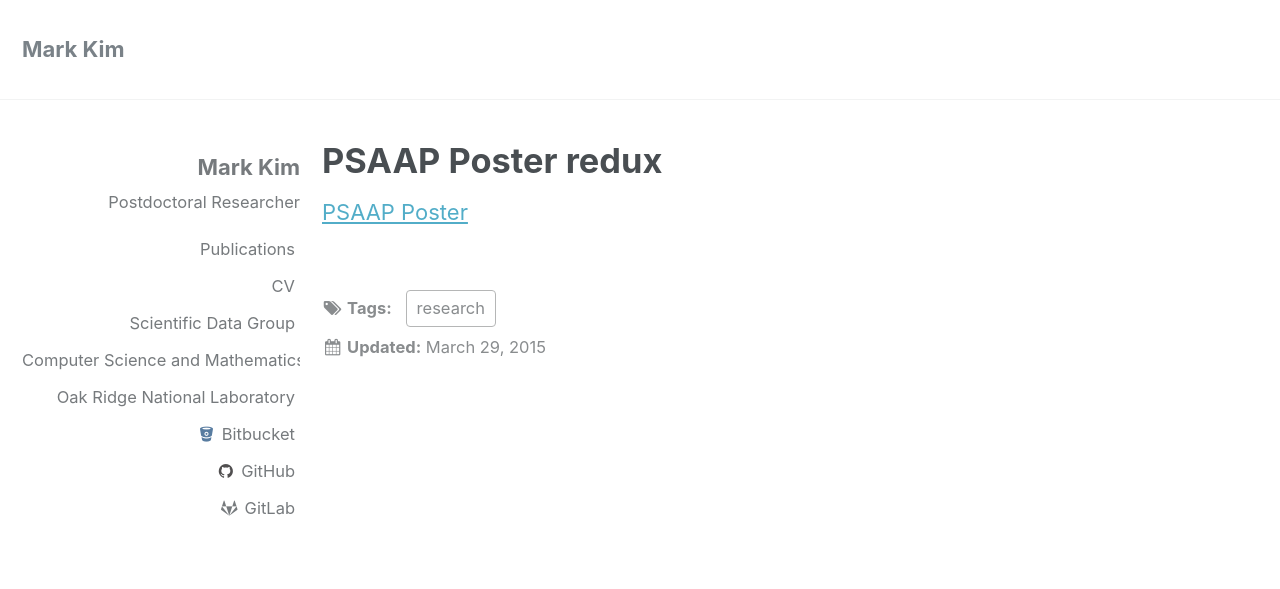
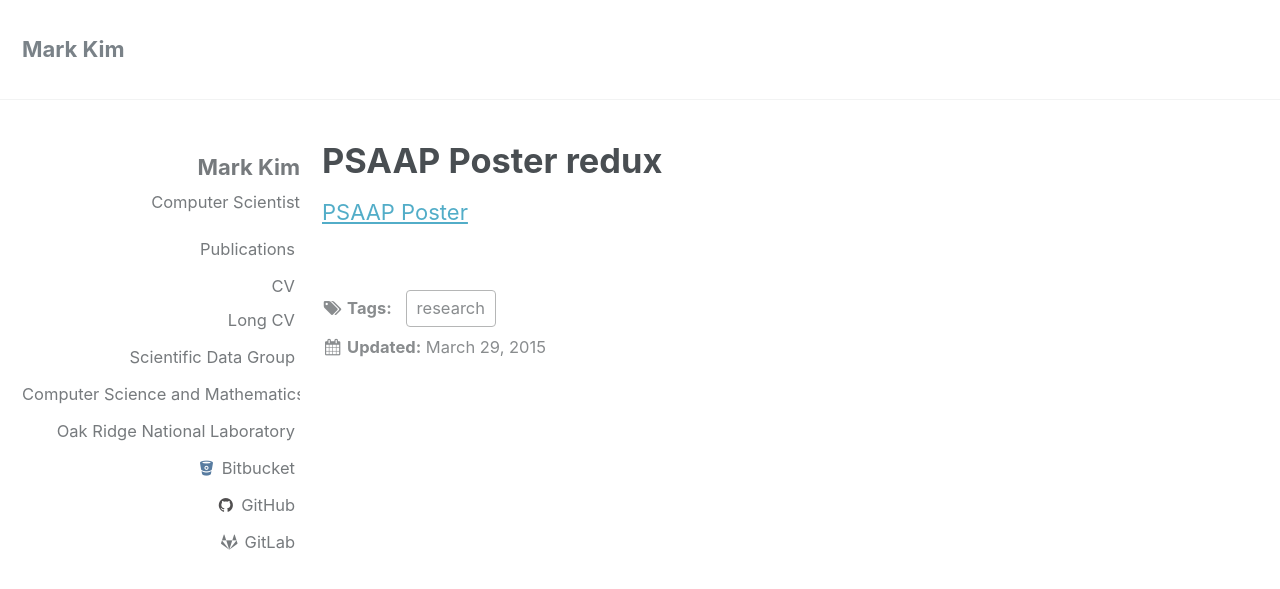
Before and after one commit to m-kim/m-kim.github.io, a Jekyll site: the page built from _posts/2015-03-29-psaap-poster.markdown, in a window 1280 px wide and 900 px high. Shown: the top 589 px of the window. Built offline with Jekyll 4.4.1, drawn with Linux system fonts in a browser that asks for light colours.

Commit message:
update cv

```diff
--- a/_config.yml
+++ b/_config.yml
@@ -85,7 +85,7 @@ analytics:
 author:
   name             : "Mark Kim"
   avatar           : # path of avatar image, e.g. "/assets/images/bio-photo.jpg"
-  bio              : "Postdoctoral Researcher"
+  bio              : "Computer Scientist"
   location         : "Somewhere"
   group            : "csmd/scientific-data"
   group_fullname   : "Scientific Data Group"
--- a/_includes/author-profile.html
+++ b/_includes/author-profile.html
@@ -41,7 +41,7 @@
       <li>
         <a href="{{baseurl}}/assets/cv.pdf" itemprop="sameAs">
           CV
-                </a>
+                </a> <a href="{{baseurl}}/assets/long_cv.pdf" itemprop="sameAs">Long CV</a>
       </li>
 
       {% if author.group %}
```
Also changed, not shown: 2 other files.
